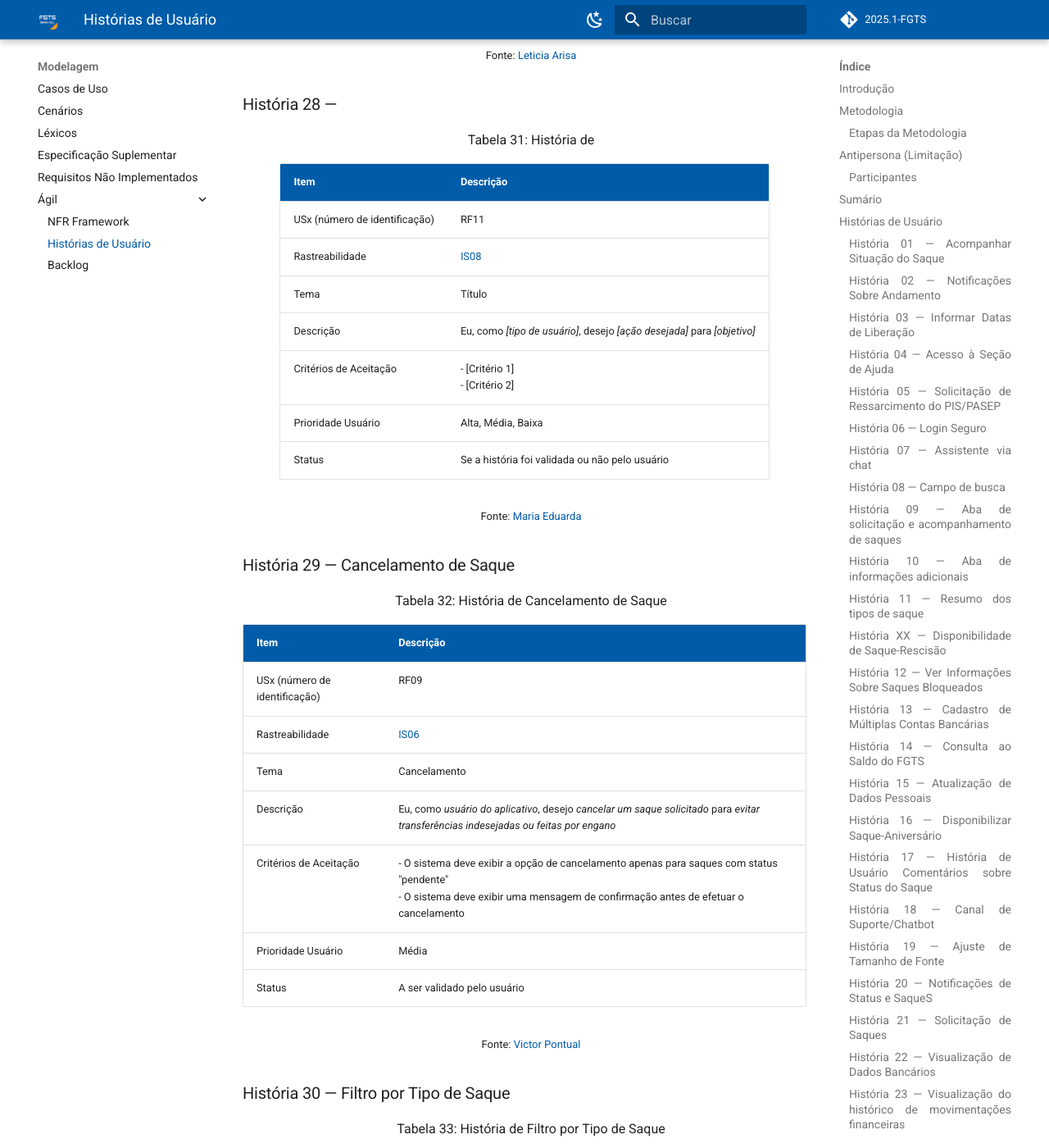
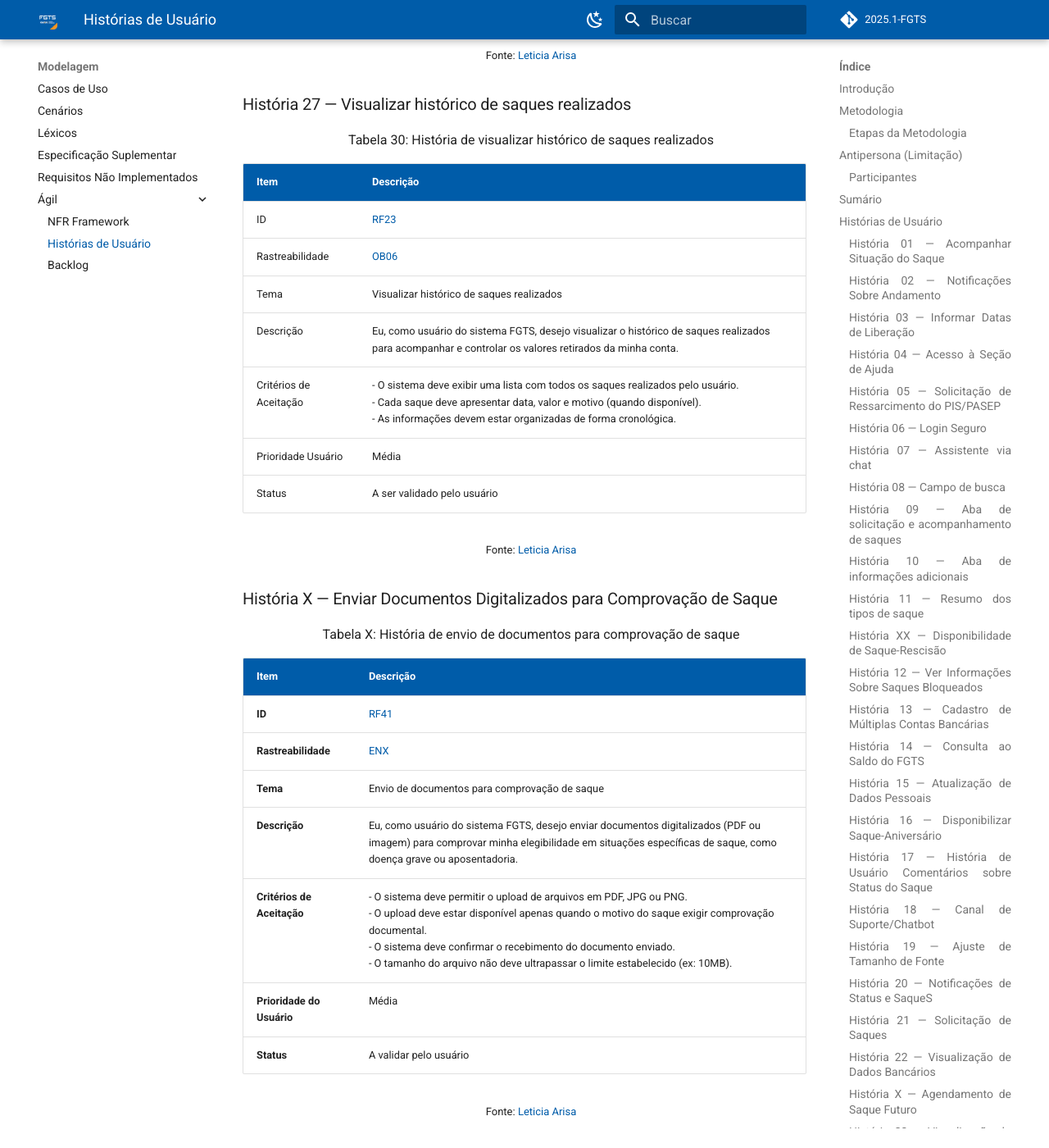
Before and after one commit to eduardodpms/REQ-FGTS, an MkDocs documentation site: the page built from docs/Modelagem-Agil/HistoriasDeUsuario.md, in a window 1280 px wide and 1400 px high, scrolled down 24723 px. Shown: the whole window at 82% size. Built offline with MkDocs 1.6.1 and Material for MkDocs 9.7.7, drawn with Linux system fonts in a browser that asks for light colours; comment, search, counter and statistics services are not loaded; some of the changed text lies outside the part shown.

Commit message:
docs: Adicionando historia de usuario 41 e 42

```diff
--- a/docs/Modelagem-Agil/HistoriasDeUsuario.md
+++ b/docs/Modelagem-Agil/HistoriasDeUsuario.md
@@ -1170,6 +1170,7 @@ A tabela [2](#tabela-modelo) será utilizada como modelo para a elaboração das
 
 <font size="2"><p style="text-align: center">Fonte: [Maria Eduarda](https://github.com/dudaa28)</p></font>
 
+
 ### <a name="h22"></a> História 22 — Visualização de Dados Bancários
 
 <font size="3"><p style="text-align: center">Tabela 25: História de visualização de dados bancários</p></font>
@@ -1217,6 +1218,61 @@ A tabela [2](#tabela-modelo) será utilizada como modelo para a elaboração das
 
 <font size="2"><p style="text-align: center">Fonte: [Maria Eduarda](https://github.com/dudaa28)</p></font>
 
+### <a name="h40"></a> História X — Agendamento de Saque Futuro
+
+<font size="3"><p style="text-align: center">Tabela X: História de agendamento de saque futuro</p></font>
+
+<div align="center">
+<table>
+  <thead>
+    <tr>
+      <th><strong>Item</strong></th>
+      <th><strong>Descrição</strong></th>
+    </tr>
+  </thead>
+  <tbody>
+    <tr>
+      <td>ID</td>
+      <td><a href="https://requisitos-de-software.github.io/2025.1-FGTS/Elicitacao/Requisitos-elicitados/#requisitos-funcionais">RF42</a></td>
+    </tr>
+    <tr>
+      <td>Rastreabilidade</td>
+      <td>
+        <a href="https://requisitos-de-software.github.io/2025.1-FGTS/Elicitacao/Tecnicas-de-Elicitacao/Entrevista/#tabela-3-requisitos-funcionais">ENX</a>
+      </td>
+    </tr>
+    <tr>
+      <td>Tema</td>
+      <td>Agendamento de Saque</td>
+    </tr>
+    <tr>
+      <td>Descrição</td>
+      <td>Eu, como trabalhador com direito ao FGTS, desejo agendar um saque para uma data futura para poder me planejar financeiramente com antecedência.</td>
+    </tr>
+    <tr>
+      <td>Critérios de Aceitação</td>
+      <td>
+        - O sistema deve permitir a seleção de uma data futura para o saque. <br>
+        - O sistema deve exibir um resumo do agendamento antes da confirmação. <br>
+        - O usuário deve receber uma notificação de confirmação do agendamento.
+      </td>
+    </tr>
+    <tr>
+      <td>Prioridade Usuário</td>
+      <td>Alta</td>
+    </tr>
+    <tr>
+      <td>Status</td>
+      <td>A validar pelo usuário</td>
+    </tr>
+  </tbody>
+</table>
+</div>
+
+<font size="2"><p style="text-align: center">Fonte: [Maria Eduarda](https://github.com/dudaa28)</p></font>
+
+
+
 ### <a name="h23"></a> História 23 — Visualização do histórico de movimentações financeiras
 
 <font size="3"><p style="text-align: center">Tabela 26: História de visualização do histórico de movimentação financeira</p></font>
@@ -1452,52 +1508,61 @@ A tabela [2](#tabela-modelo) será utilizada como modelo para a elaboração das
 
 <font size="2"><p style="text-align: center">Fonte: [Leticia Arisa](https://github.com/Leticia-Arisa-K-Higa)</p></font>
 
-### <a name="h28"></a> História 28 —
-
-<font size="3"><p style="text-align: center">Tabela 31: História de</p></font>
-
-<div align="center">
-<table>
-  <thead>
-    <tr>
-      <th><strong>Item</strong></th>
-      <th><strong>Descrição</strong></th>
-    </tr>
-  </thead>
-  <tbody>
-    <tr>
-      <td>USx (número de identificação)</td>
-      <td>RF11</td>
-    </tr>
-    <tr>
-      <td>Rastreabilidade</td>
-      <td> <a href="https://requisitos-de-software.github.io/2025.1-FGTS/Elicitacao/Tecnicas-de-Elicitacao/Introspeccao/#IS_RF">IS08</a></td>
-    <tr>
-      <td>Tema</td>
-      <td>Título</td>
-    </tr>
-    <tr>
-      <td>Descrição</td>
-      <td>Eu, como <em>[tipo de usuário]</em>, desejo <em>[ação desejada]</em> para <em>[objetivo]</em></td>
-    </tr>
-    <tr>
-      <td>Critérios de Aceitação</td>
-      <td>- [Critério 1] <br> - [Critério 2]</td>
-    </tr>
-    <tr>
-      <td>Prioridade Usuário</td>
-      <td>Alta, Média, Baixa</td>
-    </tr>
-    <tr>
-      <td>Status</td>
-      <td>Se a história foi validada ou não pelo usuário</td>
-    </tr>
-    </tr>
-  </tbody>
-</table>
-</div>
-
-<font size="2"><p style="text-align: center">Fonte: [Maria Eduarda](https://github.com/dudaa28)</p></font>
+### <a name="h28"></a> História X — Enviar Documentos Digitalizados para Comprovação de Saque
+
+<font size="3"><p style="text-align: center">Tabela X: História de envio de documentos para comprovação de saque</p></font>
+
+<div align="center">
+  <table>
+    <thead>
+      <tr>
+        <th><strong>Item</strong></th>
+        <th><strong>Descrição</strong></th>
+      </tr>
+    </thead>
+    <tbody>
+      <tr>
+        <td><strong>ID</strong></td>
+        <td>
+          <a href="https://requisitos-de-software.github.io/2025.1-FGTS/Elicitacao/Requisitos-elicitados/#requisitos-funcionais">RF41</a>
+        </td>
+      </tr>
+      <tr>
+        <td><strong>Rastreabilidade</strong></td>
+        <td>
+          <a href="https://requisitos-de-software.github.io/2025.1-FGTS/Elicitacao/Tecnicas-de-Elicitacao/Introspeccao/#IS_RF">ENX</a>
+        </td>
+      </tr>
+      <tr>
+        <td><strong>Tema</strong></td>
+        <td>Envio de documentos para comprovação de saque</td>
+      </tr>
+      <tr>
+        <td><strong>Descrição</strong></td>
+        <td>Eu, como usuário do sistema FGTS, desejo enviar documentos digitalizados (PDF ou imagem) para comprovar minha elegibilidade em situações específicas de saque, como doença grave ou aposentadoria.</td>
+      </tr>
+      <tr>
+        <td><strong>Critérios de Aceitação</strong></td>
+        <td>
+          - O sistema deve permitir o upload de arquivos em PDF, JPG ou PNG. <br>
+          - O upload deve estar disponível apenas quando o motivo do saque exigir comprovação documental. <br>
+          - O sistema deve confirmar o recebimento do documento enviado. <br>
+          - O tamanho do arquivo não deve ultrapassar o limite estabelecido (ex: 10MB).
+        </td>
+      </tr>
+      <tr>
+        <td><strong>Prioridade do Usuário</strong></td>
+        <td>Média</td>
+      </tr>
+      <tr>
+        <td><strong>Status</strong></td>
+        <td>A validar pelo usuário</td>
+      </tr>
+    </tbody>
+  </table>
+</div>
+
+<font size="2"><p style="text-align: center">Fonte: [Leticia Arisa](https://github.com/Leticia-Arisa-K-Higa)</p></font>
 
 ### <a name="h29"></a> História 29 — Cancelamento de Saque
 
@@ -2086,3 +2151,5 @@ A tabela [2](#tabela-modelo) será utilizada como modelo para a elaboração das
 | 2.2    | 30/05/2025 | Adicionando histórias 34 à 39 | [Eduardo de Pina](https://github.com/eduardodpms) | [Danielle Soares](https://github.com/danielle-soaress) |
 | 2.2    | 30/05/2025 | Adicionando história 17 | [Danielle Soares](https://github.com/danielle-soaress) | - |
 | 2.2    | 30/05/2025 | Adicionando história 35 | [Victor Pontual](https://github.com/VictorPontual) | - |
+| 2.2    | 30/05/2025 | Adicionando história 41 | [Leticia Arisa](https://github.com/Leticia-Arisa-K-Higa) | [Maria Eduarda](https://github.com/dudaa28) |
+| 2.2    | 30/05/2025 | Adicionando história 42 | [Maria Eduarda](https://github.com/dudaa28) | - |
```
